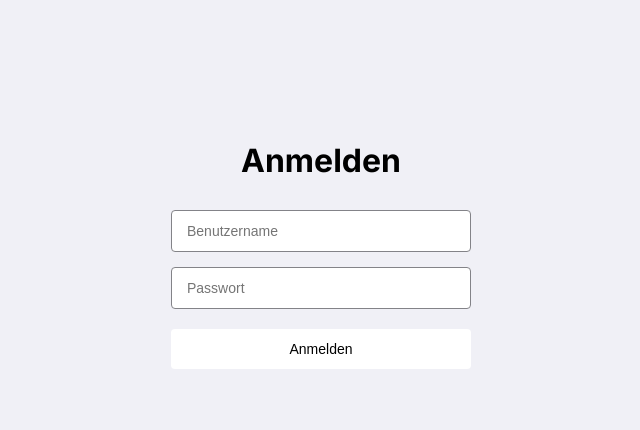
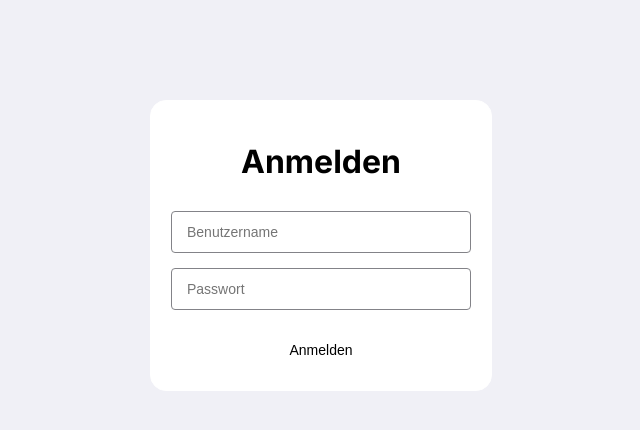
Before and after one commit to rapbru/cas-fee-project2-gravox, an Angular app in the folder frontend/: page /login in a window 1280 px wide. Shown: the top 430 px of the page, without its empty margins (319-959 px from the left). Built offline with nearby package versions, Linux system fonts and the light colour scheme.

Commit message:
Enhance login component styling; add border, background color, and improve button layout for better user experience

```diff
--- a/frontend/src/app/login/login.component.scss
+++ b/frontend/src/app/login/login.component.scss
@@ -2,6 +2,9 @@
   max-width: 300px;
   margin: 100px auto;
   padding: 20px;
+  border: 1px solid var(--color-main);
+  border-radius: 16px;
+  background-color: var(--color-main);
 
   h1 {
     margin-bottom: 30px;
@@ -33,15 +36,20 @@
 button {
   width: 100%;
   height: 40px;
-  background: var(--color-main);
+  background: var(--button-bg-color);
   border: none;
   border-radius: 4px;
   color: var(--color-text);
   font-size: 14px;
   cursor: pointer;
+  display: flex;
+  align-items: center;
+  justify-content: center;
+  gap: 8px;
+  padding: 8px 16px;
 
   &:hover {
-    background: var(--color-sub-1);
+    background: var(--button-hover-color);
   }
 }
 
```
